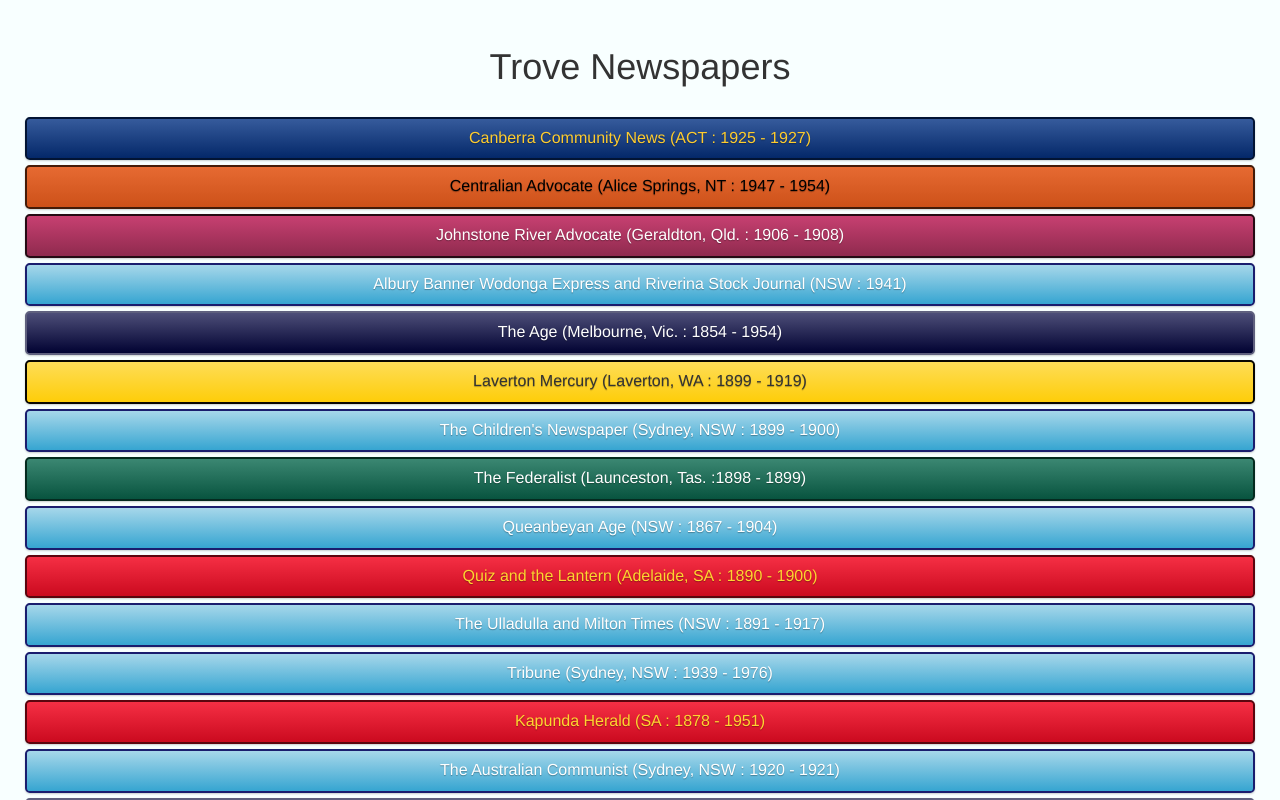
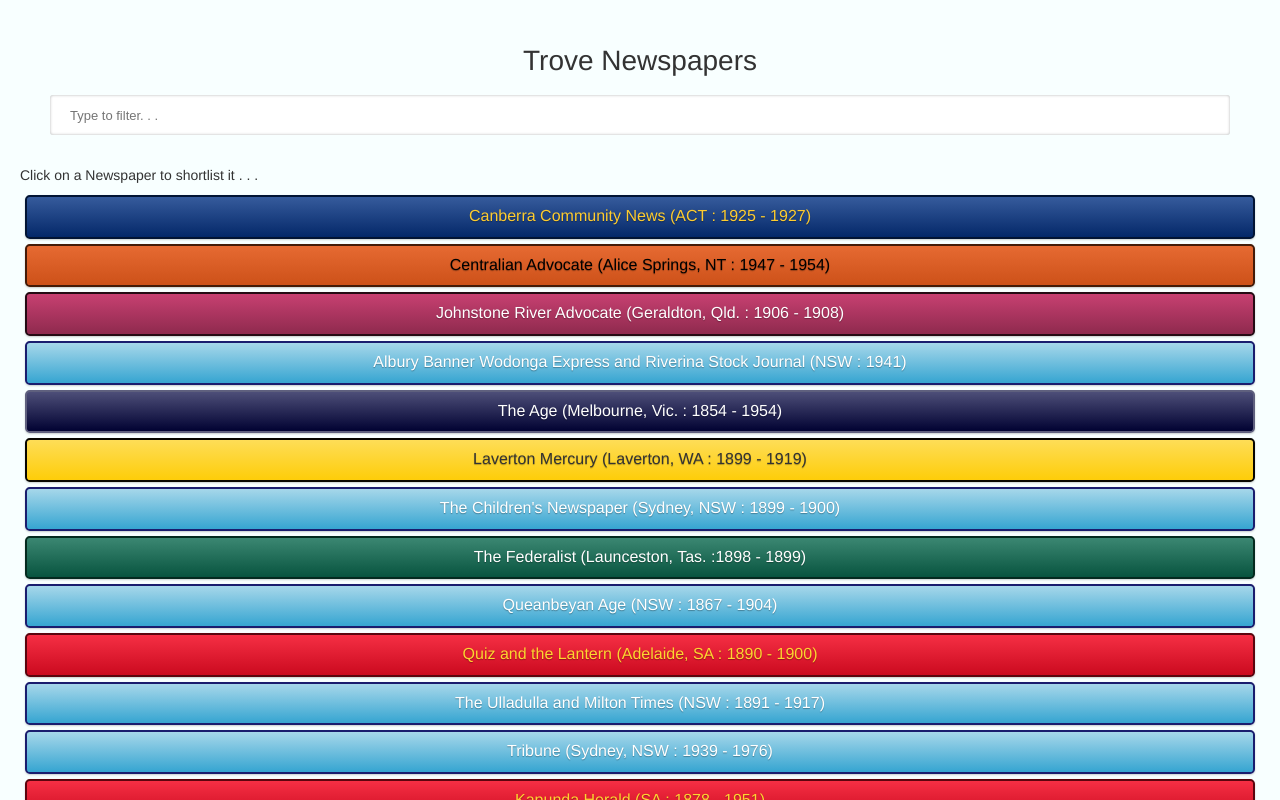
Before and after one commit to u3133382danielparsons/trove-newspapers-repo, a React (Create React App) app: page / in a window 1280 px wide. Shown: the top 800 px of the page. Built offline with nearby package versions, Linux system fonts and the light colour scheme.

Commit message:
Added a ShortList component

```diff
--- a/public/index.html
+++ b/public/index.html
@@ -1,4 +1,4 @@
-<!doctype html>
+<!DOCTYPE html>
 <html lang="en">
   <head>
     <meta charset="utf-8">
--- a/src/App.js
+++ b/src/App.js
@@ -1,5 +1,7 @@
 import React, { Component } from 'react'
-import './App.css'
+// import './App.css'
+import Search from './components/Search'
+import ShortList from './components/ShortList'
 import NewspapersList from './components/NewspapersList'
 import Credit from './components/Credits'
 
@@ -12,9 +14,11 @@
           <h1>
             Trove Newspapers
           </h1>
+          <Search />
         </header>
         <div className="flex-container">
           <main>
+            <ShortList />
             <NewspapersList data={this.props.data} />
           </main>
         </div>
--- /dev/null
+++ b/src/components/Search.js
@@ -0,0 +1,20 @@
+import React, { Component } from 'react'
+
+class Search extends Component{
+  filterUpdate(){
+    const val = this.myValue.value
+    console.log(val)
+  }
+  render(){
+    return(
+      <form>
+        <input type="text"
+                placeholder="Type to filter. . ."
+                ref={(value) => this.myValue = value}
+                onChange={this.filterUpdate.bind(this)}/>
+      </form>
+    )
+  }
+}
+
+export default Search
--- /dev/null
+++ b/src/components/ShortList.js
@@ -0,0 +1,7 @@
+import React from 'react'
+
+export default() => {
+  return(
+    <p>Click on a Newspaper to shortlist it . . .</p>
+  )
+}
--- a/src/index.js
+++ b/src/index.js
@@ -3,6 +3,7 @@
 import App from './App';
 import registerServiceWorker from './registerServiceWorker';
 import data from './data/data';
+import 'normalize.css';
 import './styles/index.css';
 
 ReactDOM.render(<App data={data} />, document.getElementById('root'));
```
